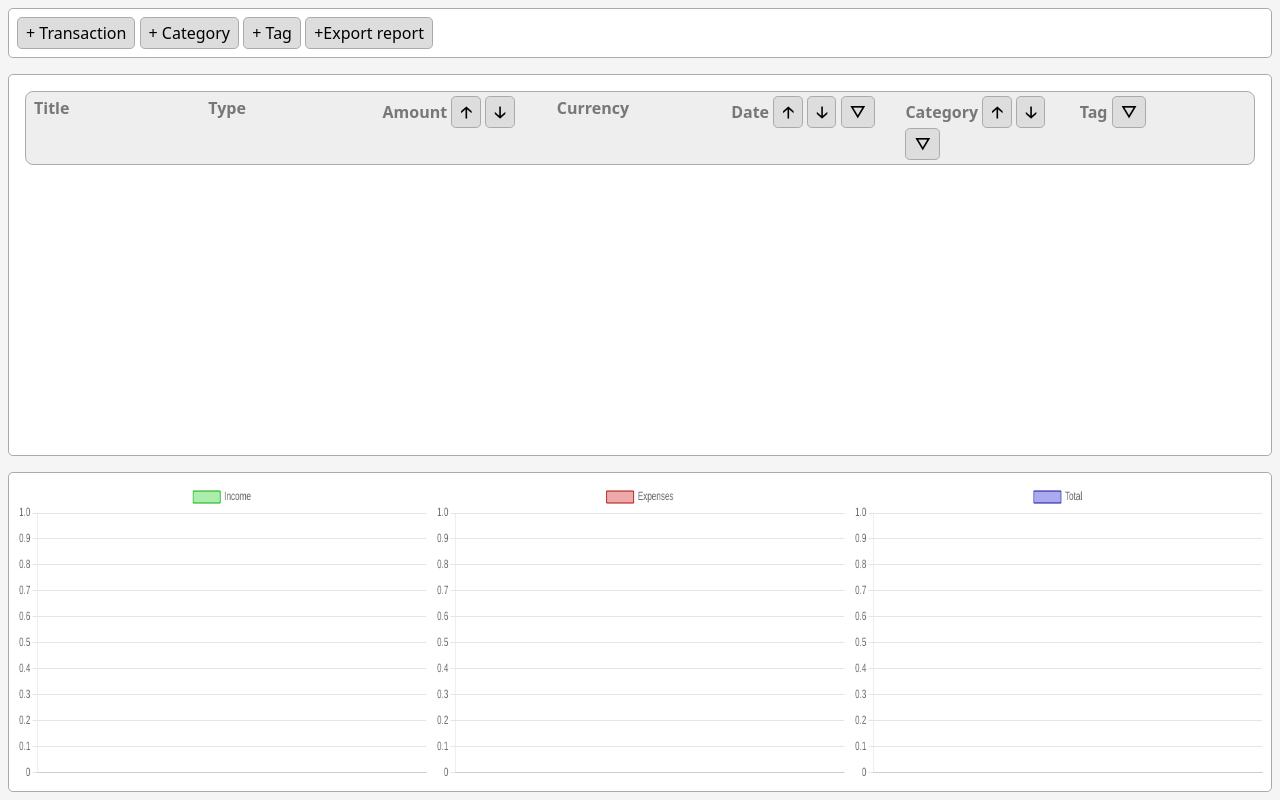
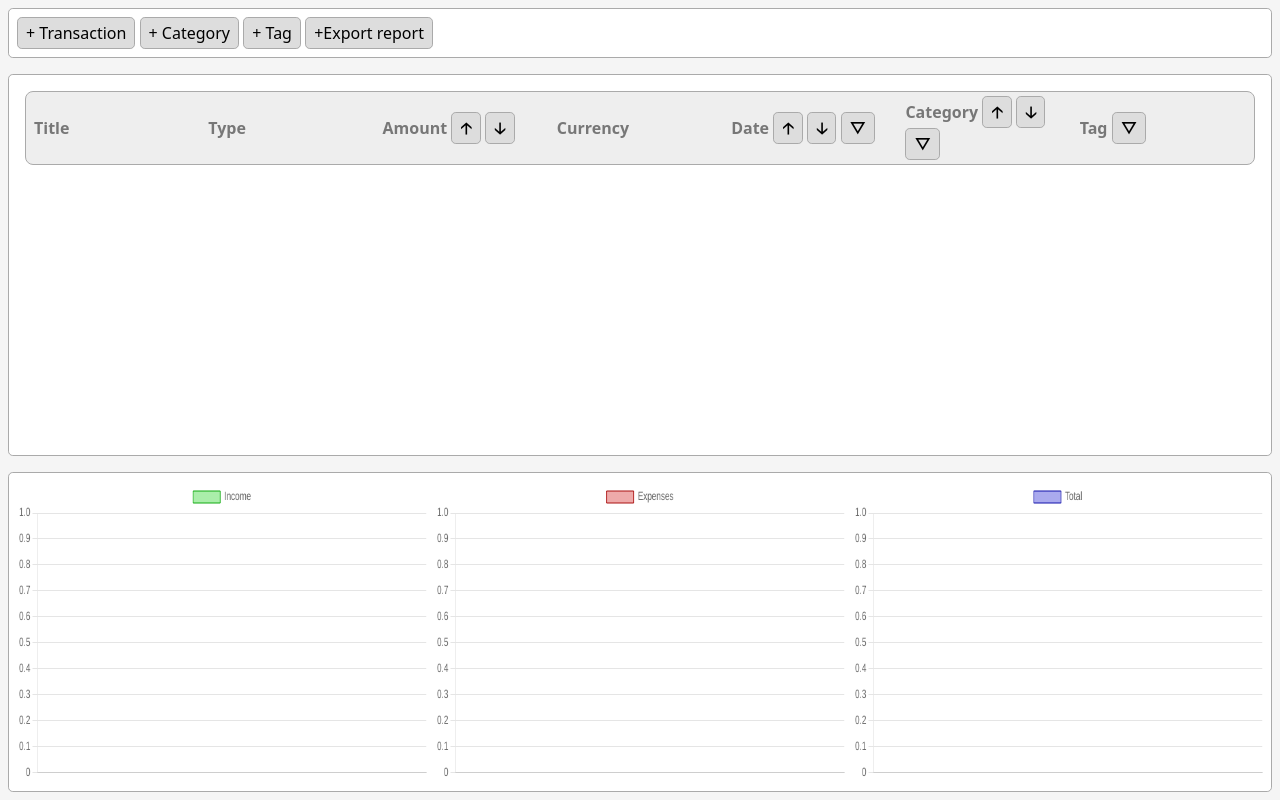
Before and after one commit to TUMOlabs/expense-tracker, a website built with Vite: page index.html in a window 1280 px wide. Built offline with nearby package versions, Linux system fonts and the light colour scheme; no server answers.

Commit message:
fix: text alignment

```diff
--- a/src/styles/index.css
+++ b/src/styles/index.css
@@ -224,6 +224,10 @@ button:active {
     gap: 0.5rem;
 }
 
+#transaction-list-header > * {
+    margin: auto 0;
+}
+
 #date-filter-section,
 #category-filter-section,
 #tag-filter-section {
```
